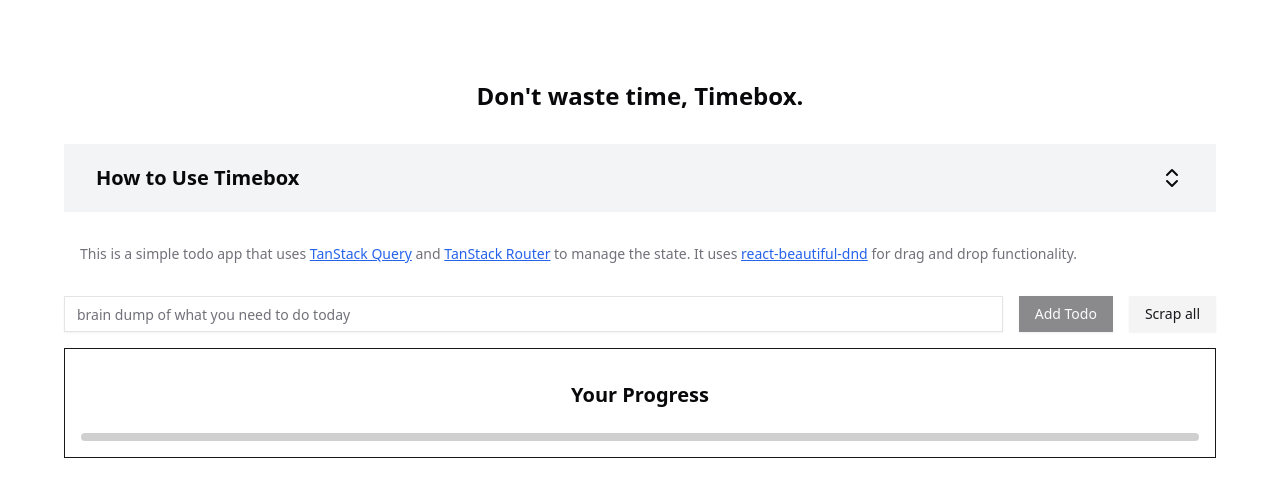
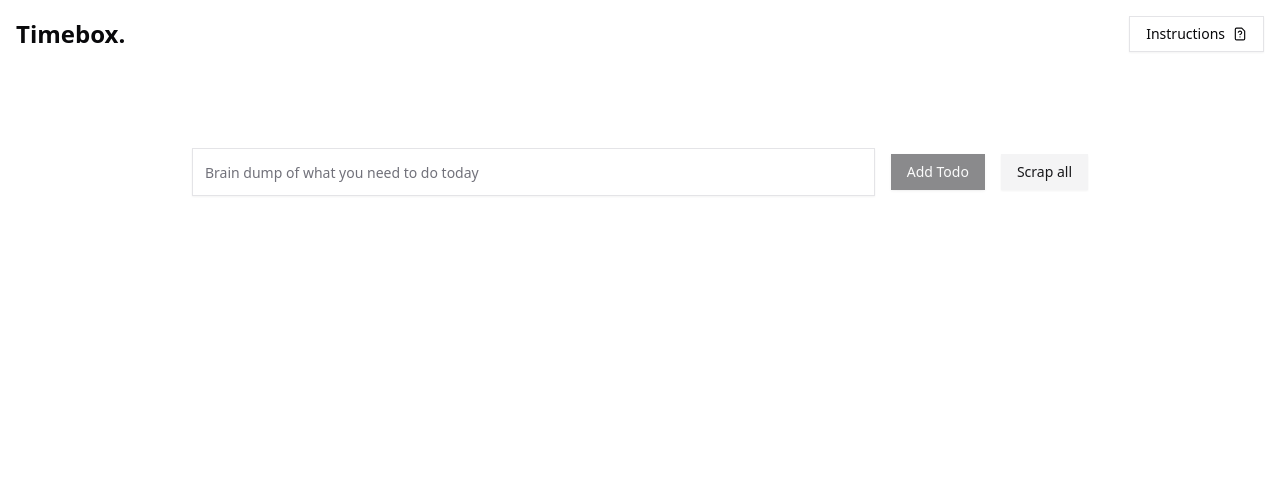
Before and after one commit to nategia/timebox, a React (Vite) app: page / in a window 1280 px wide. Shown: the top 496 px of the page. Built offline with nearby package versions, Linux system fonts and the light colour scheme.

Commit message:
minimalist style

```diff
--- a/package.json
+++ b/package.json
@@ -11,6 +11,7 @@
   },
   "dependencies": {
     "@radix-ui/react-collapsible": "^1.1.0",
+    "@radix-ui/react-dialog": "^1.1.1",
     "@radix-ui/react-icons": "^1.3.0",
     "@radix-ui/react-progress": "^1.1.0",
     "@radix-ui/react-slot": "^1.1.0",
--- /dev/null
+++ b/src/components/badge.tsx
@@ -0,0 +1,36 @@
+import * as React from "react"
+import { cva, type VariantProps } from "class-variance-authority"
+
+import { cn } from "@/lib/utils"
+
+const badgeVariants = cva(
+  "inline-flex items-center rounded-md border px-2.5 py-0.5 text-xs font-semibold transition-colors focus:outline-none focus:ring-2 focus:ring-ring focus:ring-offset-2",
+  {
+    variants: {
+      variant: {
+        default:
+          "border-transparent bg-primary text-primary-foreground shadow hover:bg-primary/80",
+        secondary:
+          "border-transparent bg-secondary text-secondary-foreground hover:bg-secondary/80",
+        destructive:
+          "border-transparent bg-destructive text-destructive-foreground shadow hover:bg-destructive/80",
+        outline: "text-foreground",
+      },
+    },
+    defaultVariants: {
+      variant: "default",
+    },
+  }
+)
+
+export interface BadgeProps
+  extends React.HTMLAttributes<HTMLDivElement>,
+    VariantProps<typeof badgeVariants> {}
+
+function Badge({ className, variant, ...props }: BadgeProps) {
+  return (
+    <div className={cn(badgeVariants({ variant }), className)} {...props} />
+  )
+}
+
+export { Badge, badgeVariants }
--- /dev/null
+++ b/src/components/dialog.tsx
@@ -0,0 +1,120 @@
+import * as React from "react"
+import * as DialogPrimitive from "@radix-ui/react-dialog"
+import { Cross2Icon } from "@radix-ui/react-icons"
+
+import { cn } from "@/lib/utils"
+
+const Dialog = DialogPrimitive.Root
+
+const DialogTrigger = DialogPrimitive.Trigger
+
+const DialogPortal = DialogPrimitive.Portal
+
+const DialogClose = DialogPrimitive.Close
+
+const DialogOverlay = React.forwardRef<
+  React.ElementRef<typeof DialogPrimitive.Overlay>,
+  React.ComponentPropsWithoutRef<typeof DialogPrimitive.Overlay>
+>(({ className, ...props }, ref) => (
+  <DialogPrimitive.Overlay
+    ref={ref}
+    className={cn(
+      "fixed inset-0 z-50 bg-black/80  data-[state=open]:animate-in data-[state=closed]:animate-out data-[state=closed]:fade-out-0 data-[state=open]:fade-in-0",
+      className
+    )}
+    {...props}
+  />
+))
+DialogOverlay.displayName = DialogPrimitive.Overlay.displayName
+
+const DialogContent = React.forwardRef<
+  React.ElementRef<typeof DialogPrimitive.Content>,
+  React.ComponentPropsWithoutRef<typeof DialogPrimitive.Content>
+>(({ className, children, ...props }, ref) => (
+  <DialogPortal>
+    <DialogOverlay />
+    <DialogPrimitive.Content
+      ref={ref}
+      className={cn(
+        "fixed left-[50%] top-[50%] z-50 grid w-full max-w-lg translate-x-[-50%] translate-y-[-50%] gap-4 border bg-background p-6 shadow-lg duration-200 data-[state=open]:animate-in data-[state=closed]:animate-out data-[state=closed]:fade-out-0 data-[state=open]:fade-in-0 data-[state=closed]:zoom-out-95 data-[state=open]:zoom-in-95 data-[state=closed]:slide-out-to-left-1/2 data-[state=closed]:slide-out-to-top-[48%] data-[state=open]:slide-in-from-left-1/2 data-[state=open]:slide-in-from-top-[48%] sm:rounded-lg",
+        className
+      )}
+      {...props}
+    >
+      {children}
+      <DialogPrimitive.Close className="absolute right-4 top-4 rounded-sm opacity-70 ring-offset-background transition-opacity hover:opacity-100 focus:outline-none focus:ring-2 focus:ring-ring focus:ring-offset-2 disabled:pointer-events-none data-[state=open]:bg-accent data-[state=open]:text-muted-foreground">
+        <Cross2Icon className="h-4 w-4" />
+        <span className="sr-only">Close</span>
+      </DialogPrimitive.Close>
+    </DialogPrimitive.Content>
+  </DialogPortal>
+))
+DialogContent.displayName = DialogPrimitive.Content.displayName
+
+const DialogHeader = ({
+  className,
+  ...props
+}: React.HTMLAttributes<HTMLDivElement>) => (
+  <div
+    className={cn(
+      "flex flex-col space-y-1.5 text-center sm:text-left",
+      className
+    )}
+    {...props}
+  />
+)
+DialogHeader.displayName = "DialogHeader"
+
+const DialogFooter = ({
+  className,
+  ...props
+}: React.HTMLAttributes<HTMLDivElement>) => (
+  <div
+    className={cn(
+      "flex flex-col-reverse sm:flex-row sm:justify-end sm:space-x-2",
+      className
+    )}
+    {...props}
+  />
+)
+DialogFooter.displayName = "DialogFooter"
+
+const DialogTitle = React.forwardRef<
+  React.ElementRef<typeof DialogPrimitive.Title>,
+  React.ComponentPropsWithoutRef<typeof DialogPrimitive.Title>
+>(({ className, ...props }, ref) => (
+  <DialogPrimitive.Title
+    ref={ref}
+    className={cn(
+      "text-lg font-semibold leading-none tracking-tight",
+      className
+    )}
+    {...props}
+  />
+))
+DialogTitle.displayName = DialogPrimitive.Title.displayName
+
+const DialogDescription = React.forwardRef<
+  React.ElementRef<typeof DialogPrimitive.Description>,
+  React.ComponentPropsWithoutRef<typeof DialogPrimitive.Description>
+>(({ className, ...props }, ref) => (
+  <DialogPrimitive.Description
+    ref={ref}
+    className={cn("text-sm text-muted-foreground", className)}
+    {...props}
+  />
+))
+DialogDescription.displayName = DialogPrimitive.Description.displayName
+
+export {
+  Dialog,
+  DialogPortal,
+  DialogOverlay,
+  DialogTrigger,
+  DialogClose,
+  DialogContent,
+  DialogHeader,
+  DialogFooter,
+  DialogTitle,
+  DialogDescription,
+}
--- a/src/routes/index.lazy.tsx
+++ b/src/routes/index.lazy.tsx
@@ -1,9 +1,15 @@
 import { Button } from "@/components/button";
 import { Input } from "@/components/input";
 import { createLazyFileRoute } from "@tanstack/react-router";
-import { ChevronsUpDown, Grip } from "lucide-react";
+import { Grip } from "lucide-react";
 import { useEffect, useState } from "react";
-import { LuCheck, LuPenSquare, LuTrash2, LuUndo } from "react-icons/lu";
+import {
+  LuCheck,
+  LuFileQuestion,
+  LuPenSquare,
+  LuTrash2,
+  LuUndo,
+} from "react-icons/lu";
 import { create } from "zustand";
 import {
   DragDropContext,
@@ -12,13 +18,17 @@
   DropResult,
 } from "react-beautiful-dnd";
 import { persist } from "zustand/middleware";
-import {
-  Collapsible,
-  CollapsibleContent,
-  CollapsibleTrigger,
-} from "@/components/collapsible";
 import { slice } from "ramda";
 import { Progress } from "@/components/progress";
+import { Badge } from "@/components/badge";
+import {
+  Dialog,
+  DialogContent,
+  DialogFooter,
+  DialogHeader,
+  DialogTitle,
+  DialogTrigger,
+} from "@/components/dialog";
 
 type TodoStore = {
   todos: Array<{ id: number; content: string; completed: boolean }>;
@@ -76,18 +86,7 @@
 
 const Instructions = () => {
   return (
-    <Collapsible>
-      <div className="p-4 bg-gray-100 rounded-md text-left space-y-2">
-        <CollapsibleTrigger asChild>
-          <Button
-            variant="ghost"
-            className="flex flex-row justify-between w-full"
-          >
-            <h2 className="text-xl font-bold">How to Use Timebox</h2>
-            <ChevronsUpDown />
-          </Button>
-        </CollapsibleTrigger>
-        <CollapsibleContent className="space-y-2">
+    <div className=" space-y-4 py-4">
       <p>
         1. <strong>Add Tasks:</strong> Type your task in the input field and
         press <em>Enter</em> or click <em>Add Todo</em>.
@@ -97,26 +96,24 @@
         reorder tasks by priority.
       </p>
       <p>
-            3. <strong>Complete Tasks:</strong> Click the checkmark to mark a
-            task as complete.
+        3. <strong>Complete Tasks:</strong> Click the checkmark to mark a task
+        as complete.
       </p>
       <p>
-            4. <strong>Remove Tasks:</strong> Click the trash can to remove a
-            task from the list.
+        4. <strong>Remove Tasks:</strong> Click the trash can to remove a task
+        from the list.
       </p>
       <p>
-            5. <strong>Clear All Tasks:</strong> Click <em>Scrap all</em> to
-            clear the entire list and start fresh.
+        5. <strong>Clear All Tasks:</strong> Click <em>Scrap all</em> to clear
+        the entire list and start fresh.
       </p>
-        </CollapsibleContent>
     </div>
-    </Collapsible>
   );
 };
 
 const Details = () => {
   return (
-    <p className="p-4 text-sm text-muted-foreground text-left w-full">
+    <p className=" text-xs text-muted-foreground text-left w-full">
       This is a simple todo app that uses{" "}
       <a
         href="https://tanstack.com/query/v4"
@@ -156,6 +153,40 @@
   component: Index,
 });
 
+const Header = () => (
+  <div className="flex flex-row justify-between items-center p-4  w-full ">
+    <h1 className="text-2xl font-bold">Timebox.</h1>
+    <Dialog>
+      <DialogTrigger>
+        <Button variant="outline">
+          <div className="space-x-2 flex flex-row items-center">
+            <p>Instructions</p>
+            <LuFileQuestion />
+          </div>
+        </Button>
+      </DialogTrigger>
+      <DialogContent>
+        <DialogHeader>
+          <DialogTitle>How to use Timebox</DialogTitle>
+        </DialogHeader>
+        <Instructions />
+        <DialogFooter>
+          <Details />
+        </DialogFooter>
+      </DialogContent>
+    </Dialog>
+  </div>
+);
+
+const Layout = ({ children }: { children: React.ReactNode }) => {
+  return (
+    <div className="bg-background w-full h-full">
+      <Header />
+      <center>{children}</center>
+    </div>
+  );
+};
+
 function Index() {
   const { todos, addTodo, removeTodo, cleanup, reorderTodos, complete } =
     useTodoStore();
@@ -180,17 +211,15 @@
   }, [currProgressPercent]);
 
   return (
-    <div className="p-0 sm:p-8 min-h-screen bg-background flex-col flex flex-grow ">
-      <div className="bg-background p-4 sm:p-8 w-full rounded-md text-center space-y-4">
-        <h1 className="p-4 text-2xl font-bold">Don't waste time, Timebox.</h1>
-        <Instructions />
-        <Details />
-        <div className="flex flex-col sm:flex-row w-full items-center justify-center space-x-0 space-y-2 sm:space-x-4 sm:space-y-0 bg-background">
+    <Layout>
+      <div className="p-0 sm:p-8 bg-background space-y-4 flex-col flex max-w-screen-lg">
+        <div className="px-4 py-8 text-center space-y-4">
+          <div className="flex flex-col sm:flex-row w-full items-center justify-center p-4 space-x-0 space-y-2 sm:space-x-4 sm:space-y-0">
             <Input
-            placeholder="brain dump of what you need to do today"
+              placeholder="Brain dump of what you need to do today"
               onChange={(e) => setNewTodo(e.target.value)}
               value={newTodo}
-            className="w-full"
+              className="w-full bg-white h-12"
               onKeyDown={(e) => {
                 if (e.key === "Enter") {
                   e.preventDefault();
@@ -220,9 +249,17 @@
               Scrap all
             </Button>
           </div>
-        <div className="w-full border-secondary-foreground border space-y-2 p-4">
-          <h2 className="p-4 text-xl font-bold">Your Progress</h2>
-          <Progress value={progress} className="w-full" />
+        </div>
+
+        {todos.length > 0 && (
+          <div className="flex flex-col space-y-4 p-4">
+            <div className="flex flex-row items-center justify-between space-x-8 p-4">
+              <h3 className="text-lg font-bold">Progress:</h3>
+
+              <div className="flex flex-row justify-end items-center space-x-2  w-1/2">
+                <Progress value={progress} className="rounded-none" />
+                <Badge>{progress ? progress.toFixed(0) : 0}%</Badge>
+              </div>
             </div>
             <DragDropContext onDragEnd={handleDragEnd}>
               <Droppable droppableId="droppable">
@@ -244,16 +281,18 @@
                               ref={provided.innerRef}
                               {...provided.draggableProps}
                               {...provided.dragHandleProps}
-                          className="p-4 flex items-center gap-4 border bg-amber-100"
+                              className="p-4 flex items-center gap-4"
                             >
                               <div color="secondary">
                                 <Grip />
                               </div>
-                          <h2 className="text-xl font-bold">{index + 1}</h2>
-                          <div className="flex flex-row w-full text-start p-4 h-full">
+                              <h2 className="text-lg font-bold">{index + 1}</h2>
+                              <div className="flex flex-row w-full text-start h-full">
                                 {editTodo === id ? (
                                   <Input
-                                onChange={(e) => setEditContent(e.target.value)}
+                                    onChange={(e) =>
+                                      setEditContent(e.target.value)
+                                    }
                                     value={editContent}
                                     className="w-full"
                                     autoFocus
@@ -295,13 +334,19 @@
                               <div className="flex flex-col sm:flex-row items-center justify-center space-x-0 space-y-2 sm:space-x-2 sm:space-y-0">
                                 <Button
                                   size="icon"
+                                  variant="outline"
                                   onClick={() => {
                                     setEditTodo(id === editTodo ? null : id);
-                                setEditContent(capitaliseFirstLetter(content));
+                                    setEditContent(
+                                      capitaliseFirstLetter(content)
+                                    );
                                   }}
-                              className="bg-blue-500 hover:bg-blue-600/90 "
                                 >
-                              {id === editTodo ? <LuUndo /> : <LuPenSquare />}
+                                  {id === editTodo ? (
+                                    <LuUndo />
+                                  ) : (
+                                    <LuPenSquare />
+                                  )}
                                 </Button>
                                 <Button
                                   variant="outline"
@@ -331,6 +376,8 @@
               </Droppable>
             </DragDropContext>
           </div>
+        )}
       </div>
+    </Layout>
   );
 }
```
Also changed, not shown: 1 other file (tests, documents, lock files or other folders). Lines whose indentation alone changed are shown as unchanged.
